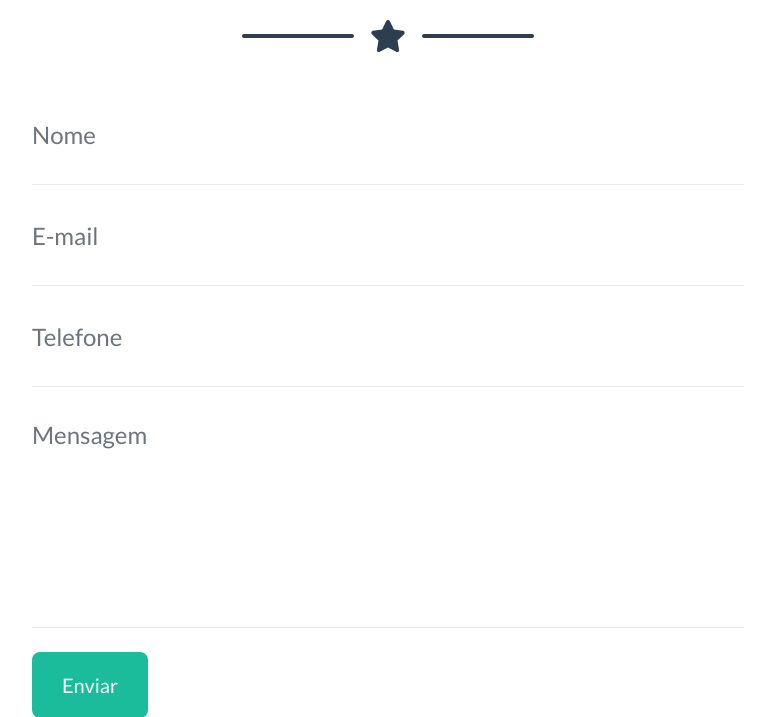
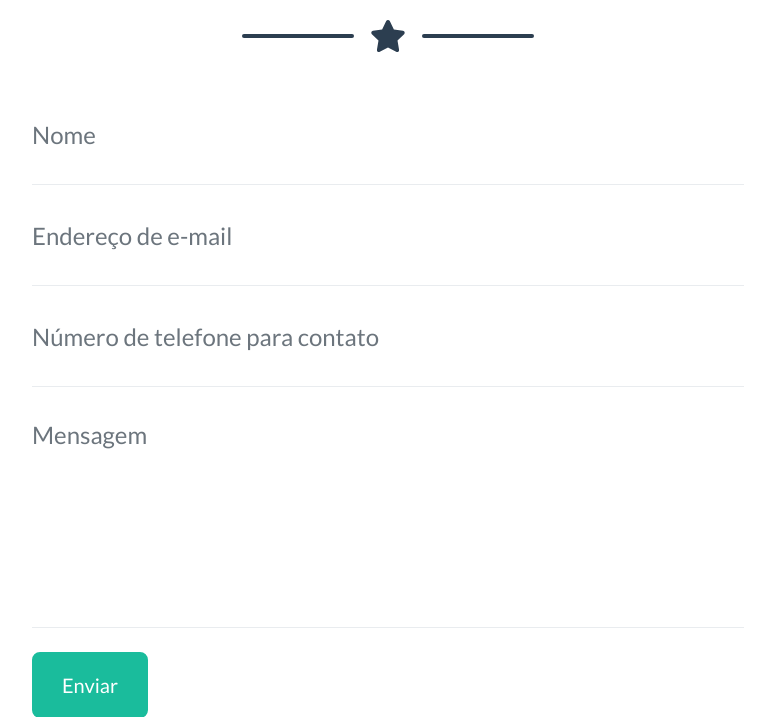
Before and after one commit to pauloSantosLuz/portfolio-built-in-flask, a Flask app: page / in a window 1280 px wide. Shown: the part 2388-3105 px from the top of the page, without its empty margins (252-1027 px from the left). Run offline with Flask 2, Linux system fonts and the light colour scheme; some libraries are stand-ins or nearby versions.

Commit message:
formulario completamente traduzido para o pt-br

```diff
--- a/static/jqBootstrapValidation.js
+++ b/static/jqBootstrapValidation.js
@@ -183,7 +183,7 @@
             //                                                     EMAIL
             // ---------------------------------------------------------
             if ($this.attr("type") !== undefined && $this.attr("type").toLowerCase() === "email") {
-              message = "Not a valid email address<!-- data-validator-validemail-message to override -->";
+              message = "Por favor, digite um e-mail válido!<!-- data-validator-validemail-message to override -->";
               if ($this.data("validationValidemailMessage")) {
                 message = $this.data("validationValidemailMessage");
               } else if ($this.data("validationEmailMessage")) {
--- a/templates/index.html
+++ b/templates/index.html
@@ -1,5 +1,5 @@
 <!DOCTYPE html>
-<html lang="en">
+<html lang="pt">
     <head>
         <meta charset="utf-8" />
         <meta name="viewport" content="width=device-width, initial-scale=1, shrink-to-fit=no" />
@@ -165,28 +165,28 @@
                             <div class="control-group">
                                 <div class="form-group floating-label-form-group controls mb-0 pb-2">
                                     <label>Nome</label>
-                                    <input class="form-control" id="name" type="text" placeholder="Nome" required="required" data-validation-required-message="Please enter your name." />
+                                    <input class="form-control" id="name" type="text" placeholder="Nome" required="required" data-validation-required-message="Por favor, digite seu nome." />
                                     <p class="help-block text-danger"></p>
                                 </div>
                             </div>
                             <div class="control-group">
                                 <div class="form-group floating-label-form-group controls mb-0 pb-2">
-                                    <label>E-mail</label>
-                                    <input class="form-control" id="email" type="email" placeholder="E-mail" required="required" data-validation-required-message="Please enter your email address." />
+                                    <label>Endereço de e-mail</label>
+                                    <input class="form-control" id="email" type="email" placeholder="Endereço de e-mail" required="required" data-validation-required-message="Por favor, digite seu e-mail." />
                                     <p class="help-block text-danger"></p>
                                 </div>
                             </div>
                             <div class="control-group">
                                 <div class="form-group floating-label-form-group controls mb-0 pb-2">
-                                    <label>Telefone</label>
-                                    <input class="form-control" id="phone" type="tel" placeholder="Telefone" required="required" data-validation-required-message="Please enter your phone number." />
+                                    <label>Número de telefone para contato</label>
+                                    <input class="form-control" id="phone" type="tel" placeholder="Número de telefone para contato" required="required" data-validation-required-message="Por favor, digite seu número de telefone para contato." />
                                     <p class="help-block text-danger"></p>
                                 </div>
                             </div>
                             <div class="control-group">
                                 <div class="form-group floating-label-form-group controls mb-0 pb-2">
                                     <label>Mensagem</label>
-                                    <textarea class="form-control" id="message" rows="5" placeholder="Mensagem" required="required" data-validation-required-message="Please enter a message."></textarea>
+                                    <textarea class="form-control" id="message" rows="5" placeholder="Mensagem" required="required" data-validation-required-message="Por favor, deixe neste campo uma mensagem."></textarea>
                                     <p class="help-block text-danger"></p>
                                 </div>
                             </div>
```
